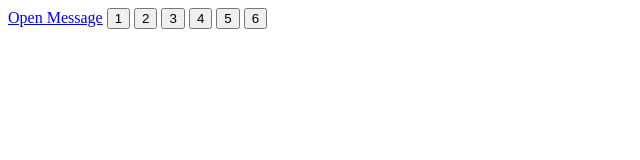
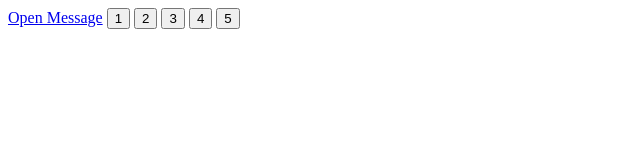
Before and after one commit to Performant-Web/notification-bot, a website: page client/redirect.html in a window 1280 px wide. Shown: the full height of the page, 0-640 px from the left. Drawn offline with Linux system fonts and the light colour scheme.

Commit message:
removed input 6

```diff
--- a/client/redirect.html
+++ b/client/redirect.html
@@ -19,8 +19,6 @@
     <input id="3" type="button" value="3" onclick="three();" />
     <input id="4" type="button" value="4" onclick="four();" />
     <input id="5" type="button" value="5" onclick="five();" />
-    <input id="6" type="button" value="6" onclick="six();" />
-
 
     <script src="/redirect.js"></script>
 
```
